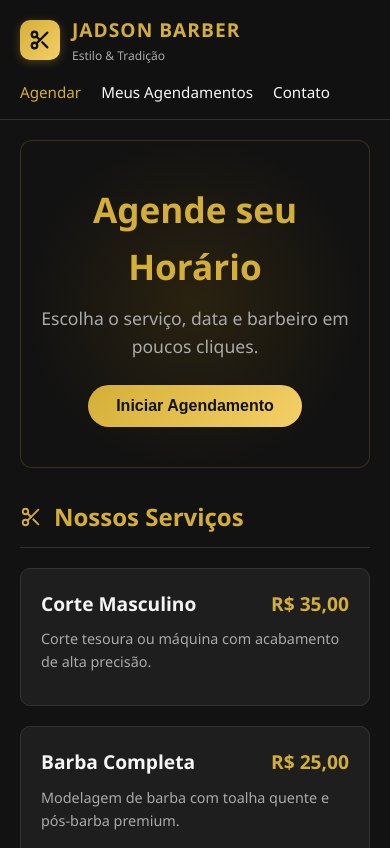
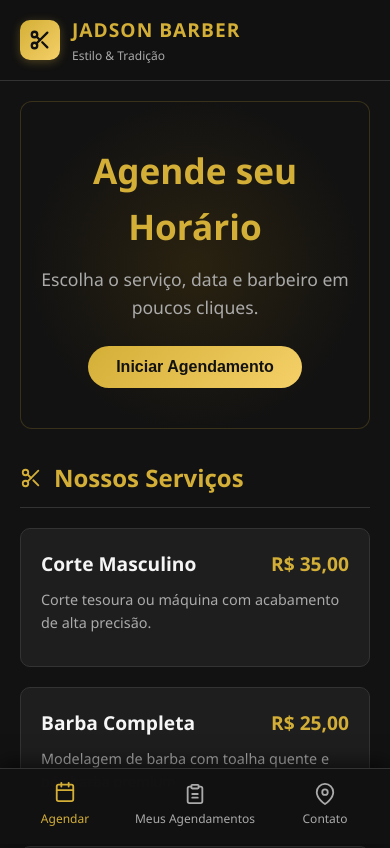
Before and after one commit to barbeariajadsonbarber-del/Barbearia-Jadson-Barber-, a plain HTML site: page index.html in a window 390 px wide. Shown: the top 848 px of the page. Drawn offline with Linux system fonts and the light colour scheme.

Commit message:
feat: add bottom navigation bar
Replace basic navigation with a fixed bottom navigation bar to improve mobile usability and provide quick access to key features.

```diff
--- a/index.html
+++ b/index.html
@@ -30,7 +30,7 @@
       color: var(--text-light);
       font-family: var(--font-family);
       line-height: 1.6;
-      padding-bottom: 60px;
+      padding-bottom: 90px;
     }
 
     header {
@@ -93,22 +93,51 @@
       text-align: left;
     }
 
-    nav {
+    /* Bottom Sidebar Navigation Bar */
+    .bottom-nav {
+      position: fixed;
+      bottom: 0;
+      left: 0;
+      right: 0;
+      background-color: rgba(18, 18, 18, 0.98);
+      backdrop-filter: blur(12px);
+      border-top: 1px solid var(--border-color);
       display: flex;
-      gap: 20px;
+      justify-content: space-around;
+      align-items: center;
+      padding: 10px 0 12px 0;
+      z-index: 1000;
+      box-shadow: 0 -4px 20px rgba(0, 0, 0, 0.6);
     }
 
-    nav a {
-      color: var(--text-light);
+    .bottom-nav-item {
+      display: flex;
+      flex-direction: column;
+      align-items: center;
+      justify-content: center;
+      gap: 4px;
+      color: var(--text-muted);
       text-decoration: none;
-      font-size: 0.95rem;
+      font-size: 0.75rem;
       font-weight: 500;
-      transition: color 0.3s;
       cursor: pointer;
+      transition: color 0.2s, transform 0.2s;
+      flex: 1;
+      padding: 4px 0;
     }
 
-    nav a:hover, nav a.active {
+    .bottom-nav-item svg {
+      stroke: var(--text-muted);
+      transition: stroke 0.2s, transform 0.2s;
+    }
+
+    .bottom-nav-item:hover, .bottom-nav-item.active {
       color: var(--gold);
+    }
+
+    .bottom-nav-item:hover svg, .bottom-nav-item.active svg {
+      stroke: var(--gold);
+      transform: translateY(-2px);
     }
 
     .container {
@@ -372,11 +401,6 @@
         <p>Estilo & Tradição</p>
       </div>
     </a>
-    <nav>
-      <a onclick="showPage('agendar')" class="active" id="nav-agendar">Agendar</a>
-      <a onclick="showPage('meus-agendamentos')" id="nav-meus-agendamentos">Meus Agendamentos</a>
-      <a onclick="showPage('contato')" id="nav-contato">Contato</a>
-    </nav>
   </header>
 
   <div class="container">
@@ -464,6 +488,22 @@
   <footer>
     &copy; 2026 Jadson Barber. Todos os direitos reservados.
   </footer>
+
+  <!-- Sidebar Inferior / Bottom Navigation Bar -->
+  <nav class="bottom-nav">
+    <a onclick="showPage('agendar')" class="bottom-nav-item active" id="nav-agendar">
+      <svg width="22" height="22" viewBox="0 0 24 24" fill="none" stroke="currentColor" stroke-width="2" stroke-linecap="round" stroke-linejoin="round"><rect x="3" y="4" width="18" height="18" rx="2" ry="2"/><line x1="16" y1="2" x2="16" y2="6"/><line x1="8" y1="2" x2="8" y2="6"/><line x1="3" y1="10" x2="21" y2="10"/></svg>
+      <span>Agendar</span>
+    </a>
+    <a onclick="showPage('meus-agendamentos')" class="bottom-nav-item" id="nav-meus-agendamentos">
+      <svg width="22" height="22" viewBox="0 0 24 24" fill="none" stroke="currentColor" stroke-width="2" stroke-linecap="round" stroke-linejoin="round"><path d="M16 4h2a2 2 0 0 1 2 2v14a2 2 0 0 1-2 2H6a2 2 0 0 1-2-2V6a2 2 0 0 1 2-2h2"/><rect x="8" y="2" width="8" height="4" rx="1" ry="1"/><line x1="9" y1="12" x2="15" y2="12"/><line x1="9" y1="16" x2="15" y2="16"/></svg>
+      <span>Meus Agendamentos</span>
+    </a>
+    <a onclick="showPage('contato')" class="bottom-nav-item" id="nav-contato">
+      <svg width="22" height="22" viewBox="0 0 24 24" fill="none" stroke="currentColor" stroke-width="2" stroke-linecap="round" stroke-linejoin="round"><path d="M21 10c0 7-9 13-9 13s-9-6-9-13a9 9 0 0 1 18 0z"/><circle cx="12" cy="10" r="3"/></svg>
+      <span>Contato</span>
+    </a>
+  </nav>
 
   <script>
     const SERVICES = [
@@ -604,8 +644,9 @@
       document.getElementById('page-meus-agendamentos').style.display = pageId === 'meus-agendamentos' ? 'block' : 'none';
       document.getElementById('page-contato').style.display = pageId === 'contato' ? 'block' : 'none';
 
-      document.querySelectorAll('nav a').forEach(a => a.classList.remove('active'));
-      document.getElementById(`nav-${pageId}`).classList.add('active');
+      document.querySelectorAll('.bottom-nav-item').forEach(a => a.classList.remove('active'));
+      const activeNav = document.getElementById(`nav-${pageId}`);
+      if (activeNav) activeNav.classList.add('active');
     }
 
     window.onload = init;
```
